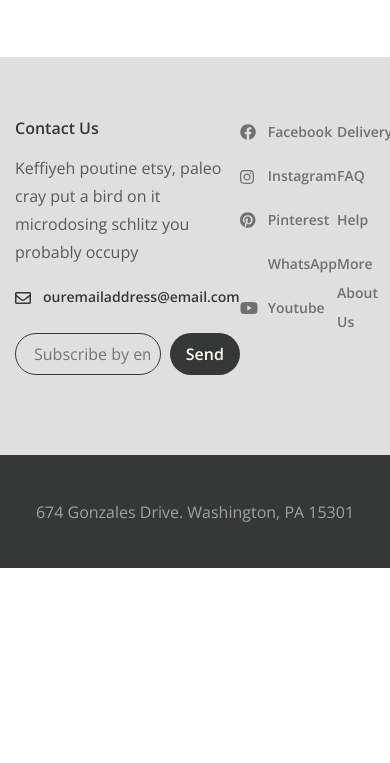
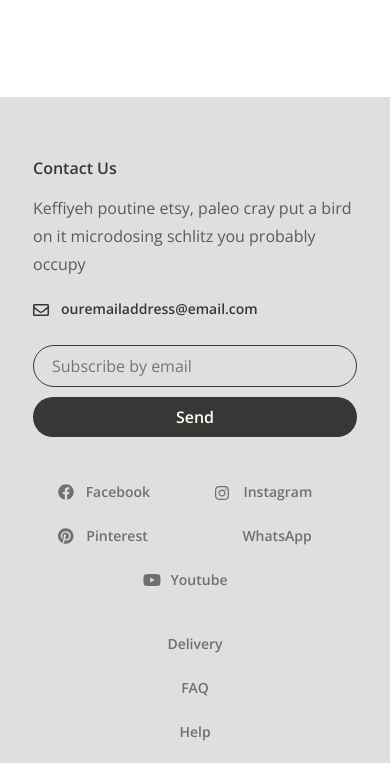
Before and after one commit to BekzodDeveloper/desire-multi-page, a website: page app/index.html in a window 390 px wide. Shown: the part 3754-4517 px from the top of the page. Before the commit the page ends 4322 px from the top, so only its background shows below. Drawn offline with nearby package versions, Linux system fonts and the light colour scheme.

Commit message:
page.html was responded

```diff
--- a/app/scss/_media.scss
+++ b/app/scss/_media.scss
@@ -4,7 +4,63 @@
 //         // transform: translateX(4000px);
 //     }
 // }
-
+@media (max-width: 920px) {
+    .footer {
+        &__inner {
+            // flex-direction: column;
+            flex-wrap: wrap;
+            align-items: center;
+            justify-content: flex-start;
+            padding-bottom: 20px;
+        }
+        &__info {
+            margin: 0 auto;
+            width: 65%;
+        }
+        &__form {
+            max-width: 500px;
+        }
+        &__social {
+            width: 20%;
+            margin: 40px auto 0;
+            padding: 0 20px;
+        }
+        &__menu {
+            margin: 20px auto 0;
+            padding: 0 20px;
+            flex-direction: column;
+            width: 100%;
+        }
+        &__menu-items {
+            display: flex;
+            justify-content: space-around;
+            flex-wrap: wrap;
+        }
+        &__menu-item {
+            padding: 0 20px;
+        }
+    }
+}
+@media (max-width: 700px) {
+    .footer {
+        &__info {
+            margin: 0 auto;
+            width: 90%;
+        }
+        &__social {
+            width: 100%;
+            padding: 0 20px;
+        }
+        &__social-list {
+            display: flex;
+            justify-content: space-around;
+            flex-wrap: wrap;
+        }
+        &__social-item {
+            padding-right: 20px;
+        }
+    }
+}
 @media (max-width: 768px) {
     .header {
         &__btn {
@@ -129,10 +185,30 @@
         order: -1;
     }
     .main {
-        margin-top: -342px;
+        margin-top: -302px;
         z-index: 20;
         &--class {
             z-index: 19;
         }
     }
+    .footer {
+        &__form {
+            flex-direction: column;
+        }
+
+        &__form-btn {
+            margin-top: 10px;
+            margin-left: 0;
+            width: 100%;
+        }
+    }
 }
+@media (max-width: 400px) {
+    .footer {
+        &__menu-items {
+            flex-wrap: nowrap;
+            flex-direction: column;
+            text-align: center;
+        }
+    }
+}
```
Also changed, not shown: app/css/style.min.css.
